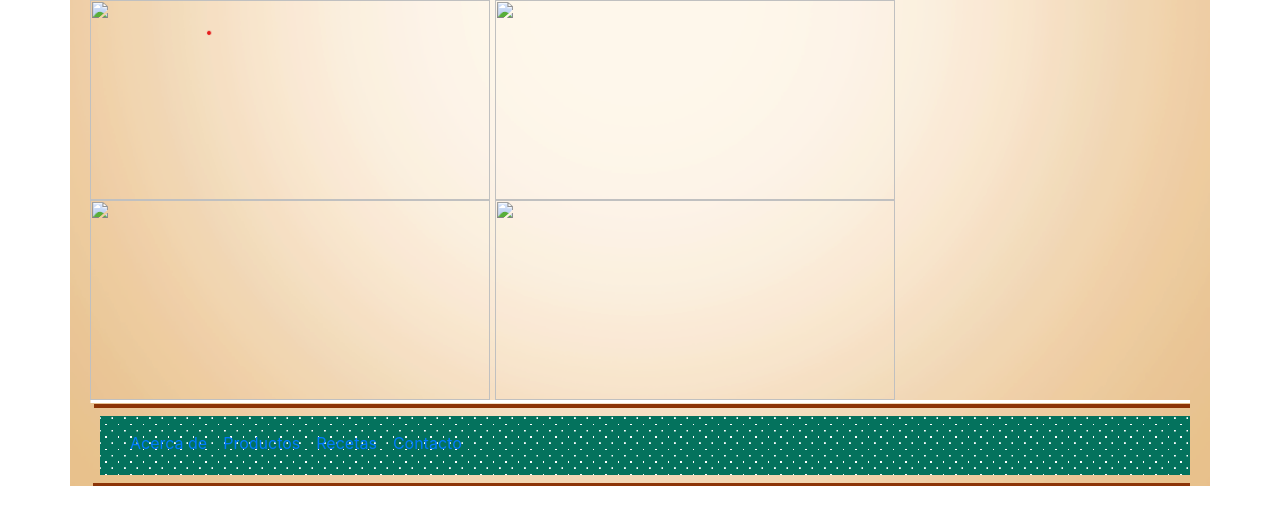
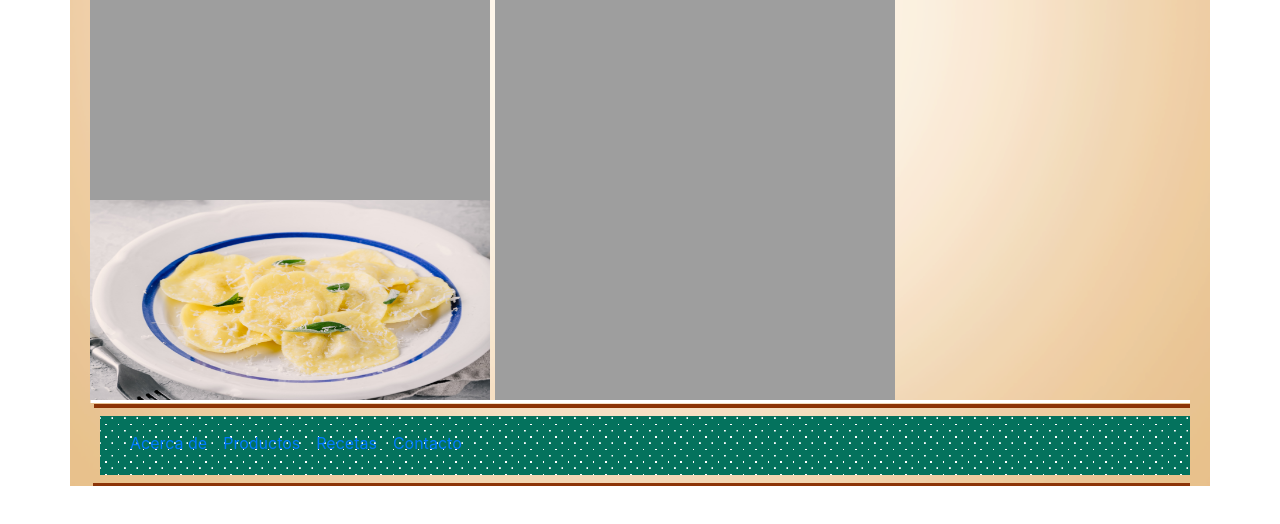
Before and after one commit to AloSs94/Adri, a plain HTML site: page index.html in a window 1280 px wide. Drawn offline with Linux system fonts and the light colour scheme; the site is published under a folder, as on GitHub Pages, so addresses that start at the root find nothing.

Commit message:
Update index.html

```diff
--- a/index.html
+++ b/index.html
@@ -11,10 +11,10 @@
 <body>
         <!--<div class="container">-->
     <header class="container">
-        <img src="/imgs/ravioli-pasta-with-parmesan-cheese-and-sage-PJGZ24G.jpg" alt="">
-        <img src="/imgs/ingredients-for-homemade-pasta-cooking-BUX84MD.jpg" alt="">
-        <img src="/imgs/ravioli-pasta-with-parmesan-cheese-and-sage.jpg" alt="">
-        <img src="/imgs/raw-ravioli-PXWD38K.jpg" alt="">
+        <img src="imgs/ravioli-pasta-with-parmesan-cheese-and-sage-PJGZ24G.jpg" alt="">
+        <img src="imgs/ingredients-for-homemade-pasta-cooking-BUX84MD.jpg" alt="">
+        <img src="imgs/ravioli-pasta-with-parmesan-cheese-and-sage.jpg" alt="">
+        <img src="imgs/raw-ravioli-PXWD38K.jpg" alt="">
 
         <nav class="navbar navbar-expand-lg">
              <a class="navbar-brand"></a>
```
